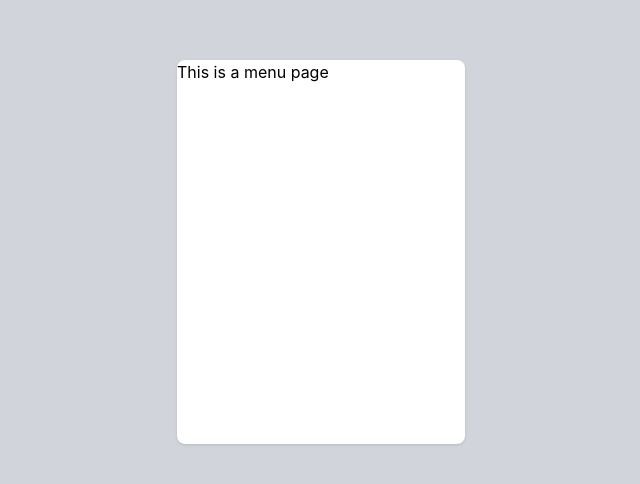
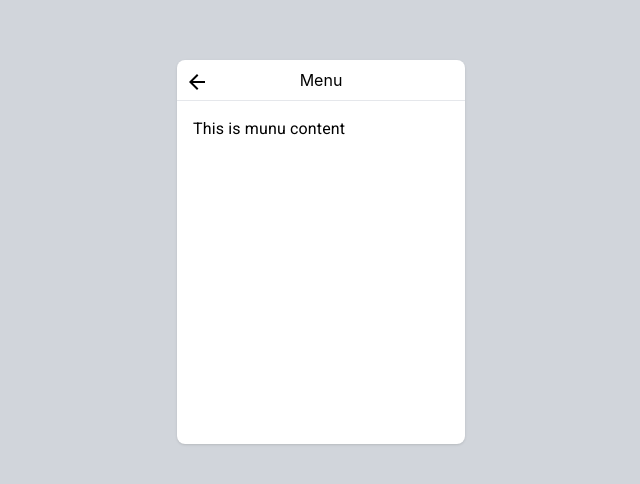
Before and after one commit to Dreamufor/A-simple-test, a React (Create React App) app: page /menu in a window 1280 px wide. Shown: the part 148-632 px from the top of the page, without its empty margins (319-959 px from the left). Built offline with nearby package versions, Linux system fonts and the light colour scheme.

Commit message:
extract routes and add menu page

```diff
--- a/src/App.tsx
+++ b/src/App.tsx
@@ -1,21 +1,14 @@
-import { Typography } from '@mui/material';
 import React from 'react';
-import { BrowserRouter, Route, Routes } from 'react-router-dom';
+import { BrowserRouter } from 'react-router-dom';
 import './App.css';
 import Layout from './containers/layout';
-import Menu from './pages/menu';
-import Register from './pages/register';
+import { Routes } from './Routes';
 
 function App() {
   return (
     <BrowserRouter>
       <Layout>
-        <Routes>
-          <Route path="/" element={<Register />} />
-          <Route path="/menu" element={<Menu />} />
-          <Route path="/register" element={<Register />} />
-          <Route path="*" element={<Typography>404</Typography>} />
-        </Routes>
+        <Routes />
       </Layout>
     </BrowserRouter>
   );
--- /dev/null
+++ b/src/Routes.tsx
@@ -0,0 +1,15 @@
+import { Typography } from '@mui/material';
+import { Route, Routes as DefaultRoutes } from 'react-router-dom';
+import Menu from './pages/menu';
+import Register from './pages/register';
+
+export const Routes = () => {
+  return (
+    <DefaultRoutes>
+      <Route path="/" element={<Register />} />
+      <Route path="/menu" element={<Menu />} />
+      <Route path="/register" element={<Register />} />
+      <Route path="*" element={<Typography>404</Typography>} />
+    </DefaultRoutes>
+  );
+};
--- a/src/pages/menu/index.tsx
+++ b/src/pages/menu/index.tsx
@@ -1,9 +1,25 @@
 import { FC } from 'react';
+import ArrowBackIcon from '@mui/icons-material/ArrowBack';
+import { Typography } from '@mui/material';
+import { Link } from 'react-router-dom';
 
 interface MenuProps {}
 
 const Menu: FC<MenuProps> = () => {
-  return <div>This is a menu page</div>;
+  return (
+    <div className="w-full flex flex-col">
+      <div className="w-full flex relative px-1 py-2">
+        <Link className="absolute left-2 cursor-pointer" to="/">
+          <ArrowBackIcon />
+        </Link>
+        <div className="w-full text-center">Menu</div>
+      </div>
+      <hr className="w-full" />
+      <div className="w-full p-4">
+        <Typography>This is munu content</Typography>
+      </div>
+    </div>
+  );
 };
 
 export default Menu;
--- a/src/pages/register/index.tsx
+++ b/src/pages/register/index.tsx
@@ -2,6 +2,7 @@ import { FC } from 'react';
 import RegisterForm from '../../components/registerForm';
 import MenuIcon from '@mui/icons-material/Menu';
 import { Typography } from '@mui/material';
+import { Link } from 'react-router-dom';
 
 interface RegisterProps {}
 
@@ -9,9 +10,9 @@ const Register: FC<RegisterProps> = () => {
   return (
     <div className="w-full flex flex-col">
       <div className="w-full flex relative px-1 py-2">
-        <div className="absolute left-2 cursor-pointer">
+        <Link className="absolute left-2 cursor-pointer" to="/menu">
           <MenuIcon />
-        </div>
+        </Link>
         <div className="w-full text-center">Register card form</div>
       </div>
       <hr className="w-full" />
```
